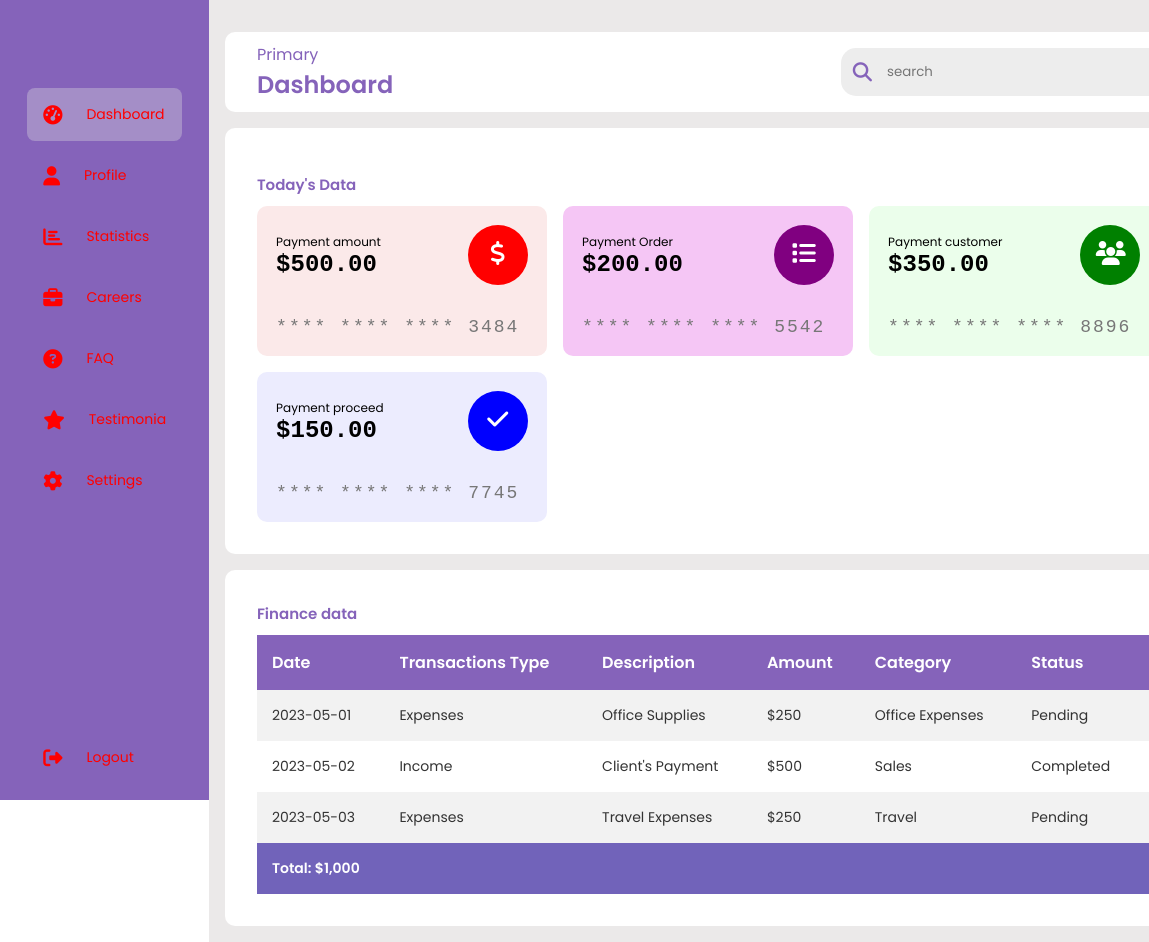
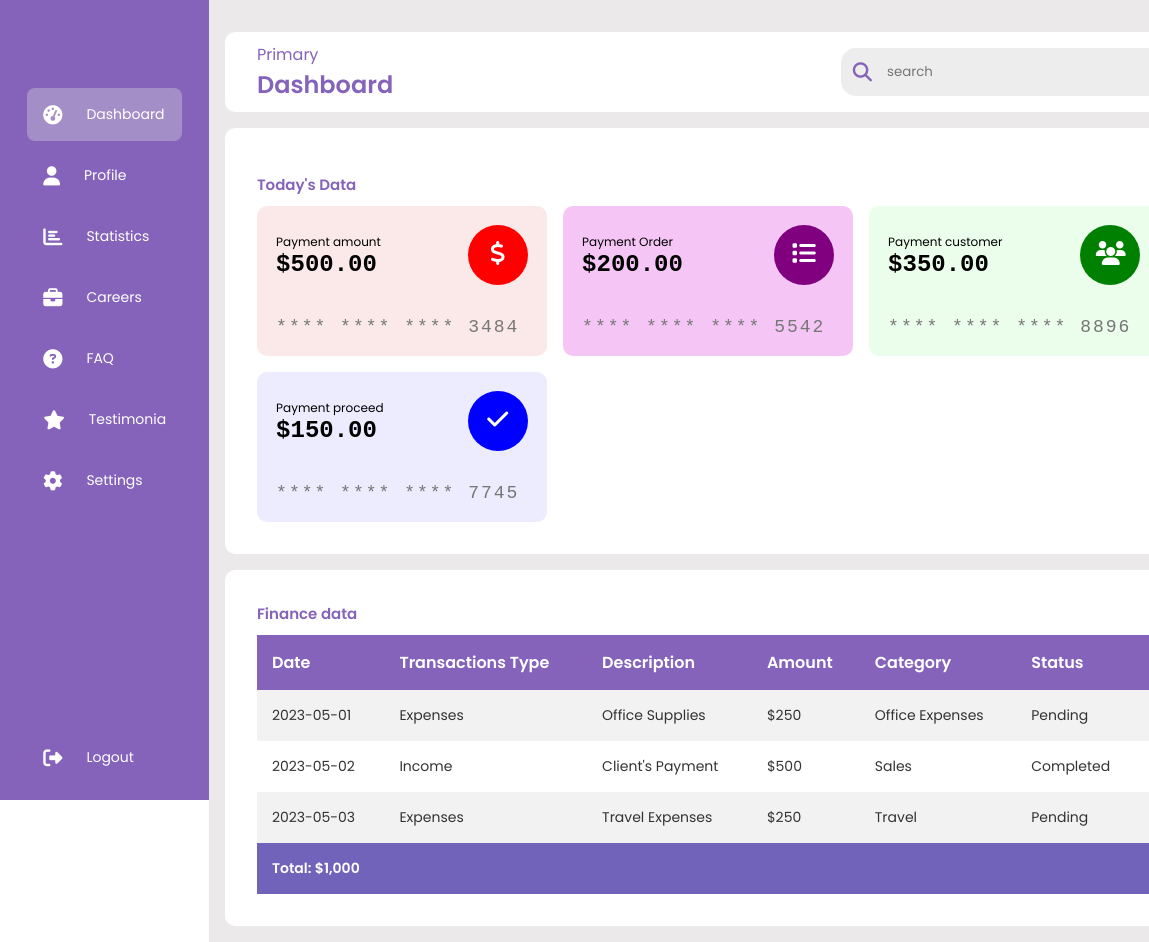
Before and after one commit to GabrielZuma/Dashboard-project, a plain HTML site: page index.html in a window 1280 px wide. Shown: the full height of the page, 0-1149 px from the left. Drawn offline with Linux system fonts and the light colour scheme.

Commit message:
return menu to white

```diff
--- a/styles.css
+++ b/styles.css
@@ -57,7 +57,7 @@ body{
 }
 
 .menu a{
-    color: red;
+    color: #ffff;
     font-size: 14px;
     text-decoration: none;
     display: flex;
```
